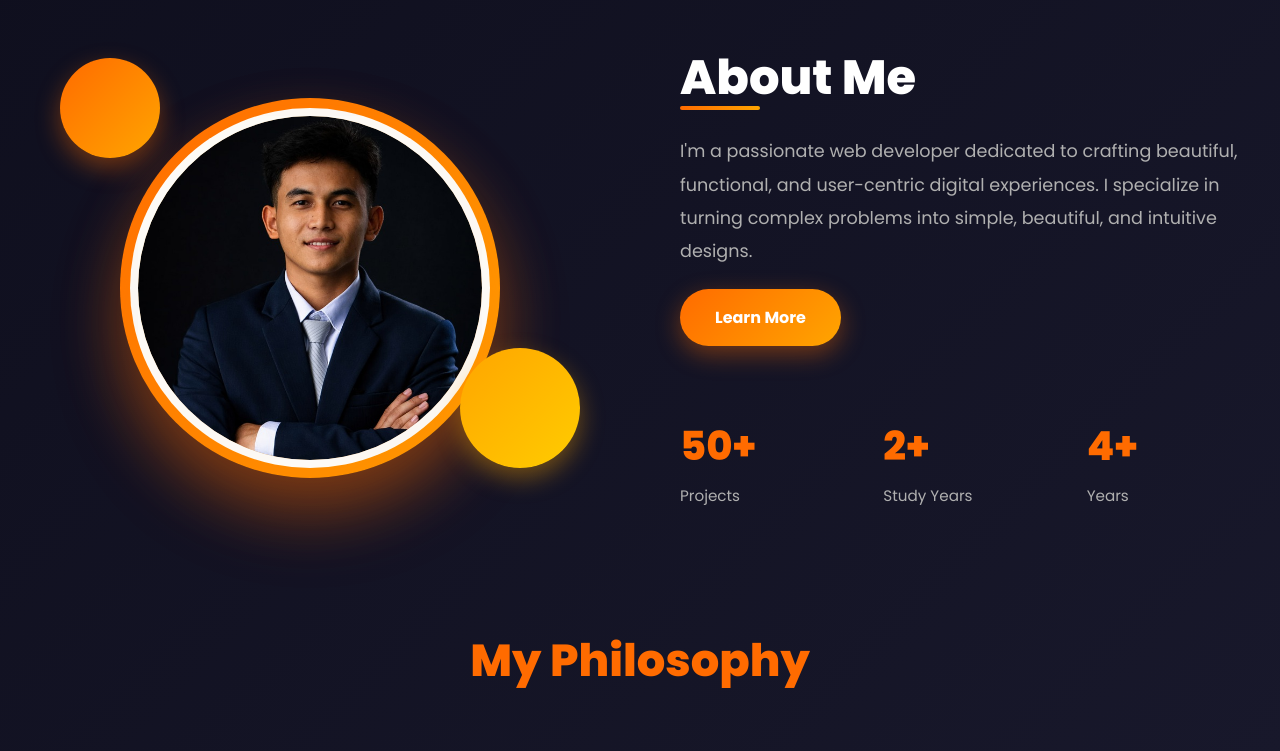
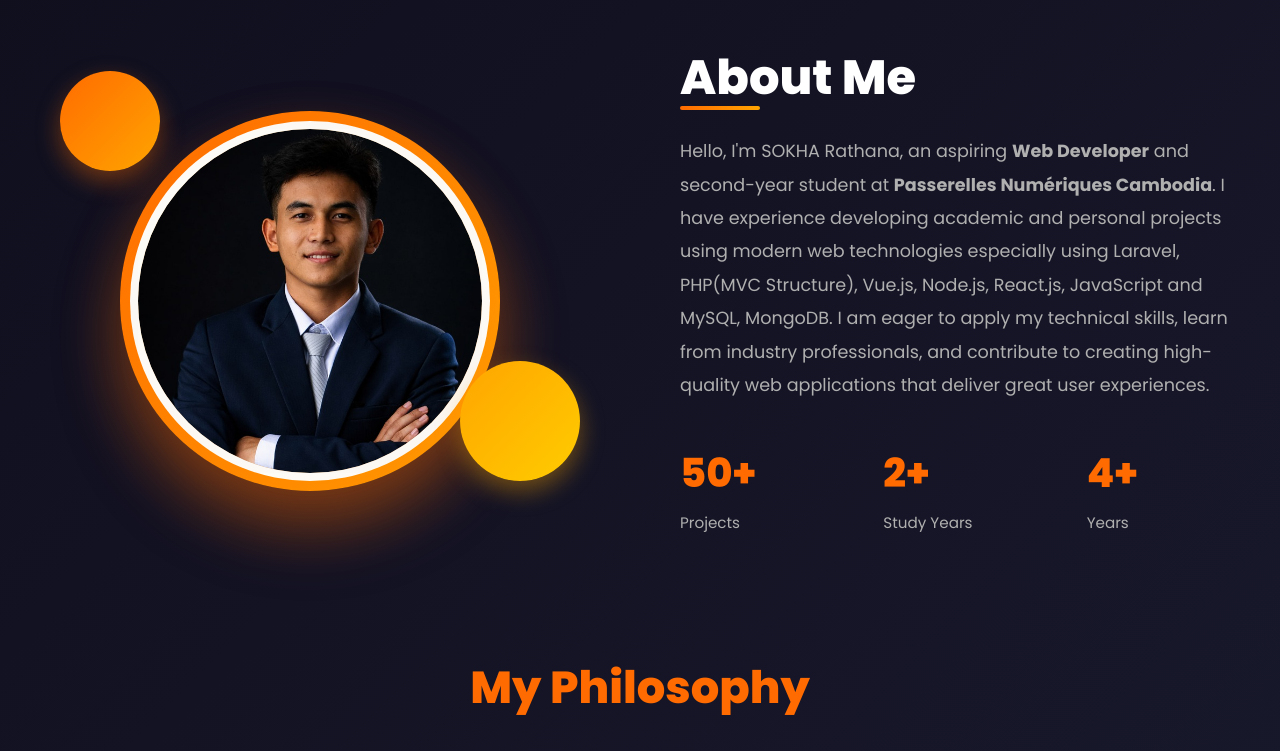
Before and after one commit to Rathana-SOKHA/my_portfolio, a React (Vite) app: page / in a window 1280 px wide. Shown: the part 880-1631 px from the top of the page. Built offline with nearby package versions, Linux system fonts and the light colour scheme.

Commit message:
update text about page

```diff
--- a/src/components/About.jsx
+++ b/src/components/About.jsx
@@ -1,24 +1,23 @@
-import '../styles/About.css';
+import "../styles/About.css";
 import profileImage from "../assets/profile.png";
 
 const About = () => {
-  const skills = [
-    { category: 'Frontend', items: ['React', 'JavaScript', 'CSS3', 'Vite', 'Responsive Design'] },
-    { category: 'Tools & Platforms', items: ['Git', 'VS Code', 'GitHub', 'npm', 'Figma'] },
-    { category: 'Specialties', items: ['UI/UX', 'Performance Optimization', 'Web Standards', 'Component Architecture'] }
-  ];
+  // const skills = [
+  //   { category: 'Frontend', items: ['React', 'JavaScript', 'CSS3', 'Vite', 'Responsive Design'] },
+  //   { category: 'Tools & Platforms', items: ['Git', 'VS Code', 'GitHub', 'npm', 'Figma'] },
+  //   { category: 'Specialties', items: ['UI/UX', 'Performance Optimization', 'Web Standards', 'Component Architecture'] }
+  // ];
 
-  const experience = [
-    { year: '2023-Present', title: 'Senior Frontend Developer', company: 'Tech Innovators Inc.' },
-    { year: '2021-2023', title: 'Frontend Developer', company: 'Digital Solutions Co.' },
-    { year: '2020-2021', title: 'Junior Developer', company: 'StartUp Labs' }
-  ];
+  // const experience = [
+  //   { year: '2023-Present', title: 'Senior Frontend Developer', company: 'Tech Innovators Inc.' },
+  //   { year: '2021-2023', title: 'Frontend Developer', company: 'Digital Solutions Co.' },
+  //   { year: '2020-2021', title: 'Junior Developer', company: 'StartUp Labs' }
+  // ];
 
   return (
     <section className="about-section" id="about">
       {/* Main About Section */}
       <div className="about-container">
-
         {/* Bio Section - Image Left, Content Right */}
         <div className="bio-section">
           <div className="bio-image">
@@ -30,21 +29,24 @@ const About = () => {
           </div>
           <div className="bio-content">
             <h1>About Me</h1>
-            <span id='line'></span>
+            <span id="line"></span>
             <p className="bio-description">
-              I'm a passionate web developer dedicated to crafting beautiful, functional, and user-centric digital experiences. I specialize in turning complex problems into simple, beautiful, and intuitive designs.
+              Hello, I'm SOKHA Rathana, an aspiring <b>Web Developer</b> and
+              second-year student at <b>Passerelles Numériques Cambodia</b>. I have
+              experience developing academic and personal projects using modern
+              web technologies especially using Laravel, PHP(MVC Structure), Vue.js, Node.js, React.js, JavaScript and MySQL, MongoDB. I am eager to apply my technical skills, learn
+              from industry professionals, and contribute to creating
+              high-quality web applications that deliver great user experiences.
             </p>
             {/* <p className="bio-highlight">
               With 4+ years of experience building responsive web applications, I transform ideas into stunning digital solutions.
             </p> */}
-            <div className="bio-buttons">
-              <button className="btn btn-primary">
-                Learn More
+            {/* <div className="bio-buttons">
+              <button className="btn btn-primary">Learn More</button>
+              <button className="btn btn-secondary">
+                <span>✉</span> Get in Touch
               </button>
-              {/* <button className="btn btn-secondary">
-                <span>✉</span> Get in Touch
-              </button> */}
-            </div>
+            </div> */}
             <div className="bio-stats">
               <div className="stat">
                 <h3>50+</h3>
@@ -69,22 +71,31 @@ const About = () => {
             <div className="philosophy-card">
               <div className="card-icon">💡</div>
               <h3>Innovative Solutions</h3>
-              <p>I believe in pushing boundaries and finding creative solutions to complex problems.</p>
+              <p>
+                I believe in pushing boundaries and finding creative solutions
+                to complex problems.
+              </p>
             </div>
             <div className="philosophy-card">
               <div className="card-icon">⚡</div>
               <h3>Performance First</h3>
-              <p>Speed and efficiency are at the heart of every project I create.</p>
+              <p>
+                Speed and efficiency are at the heart of every project I create.
+              </p>
             </div>
             <div className="philosophy-card">
               <div className="card-icon">👥</div>
               <h3>User Focused</h3>
-              <p>The end user's experience is always my primary consideration.</p>
+              <p>
+                The end user's experience is always my primary consideration.
+              </p>
             </div>
             <div className="philosophy-card">
               <div className="card-icon">📚</div>
               <h3>Continuous Learning</h3>
-              <p>Technology evolves, and so do I. Always learning and improving.</p>
+              <p>
+                Technology evolves, and so do I. Always learning and improving.
+              </p>
             </div>
           </div>
         </div>
--- a/src/components/Contact.jsx
+++ b/src/components/Contact.jsx
@@ -42,9 +42,9 @@ const Contact = () => {
   ];
 
   const contactInfo = [
-    { icon: '📧', title: 'Email', value: 'your.email@example.com', link: 'mailto:your.email@example.com' },
+    { icon: '📧', title: 'Email', value: 'rathana.sokha@student.passerellesnumeriques.org', link: 'mailto:your.email@example.com' },
     { icon: '📱', title: 'Phone', value: '+1 (555) 123-4567', link: 'tel:+15551234567' },
-    { icon: '📍', title: 'Location', value: 'City, Country', link: '#' }
+    { icon: '📍', title: 'Location', value: '', link: '#' }
   ];
 
   return (
@@ -53,8 +53,8 @@ const Contact = () => {
         {/* Section Header */}
         <div className="contact-header">
           <h2>Get In Touch</h2>
-          <span className="header-underline"></span>
-          <p className="section-subtitle">Let's discuss your project or just say hello!</p>
+          {/* <span className="header-underline"></span>
+          <p className="section-subtitle">Let's discuss your project or just say hello!</p> */}
         </div>
 
         <div className="contact-content">
--- a/src/components/Education.jsx
+++ b/src/components/Education.jsx
@@ -43,8 +43,8 @@ const Education = () => {
         {/* Section Header */}
         <div className="education-header">
           <h2>Education & Certifications</h2>
-          <span className="header-underline"></span>
-          <p className="section-subtitle">My academic journey and professional certifications</p>
+          {/* <span className="header-underline"></span>
+          <p className="section-subtitle">My academic journey and professional certifications</p> */}
         </div>
 
         <div className="education-content">
--- a/src/components/HeroSection.jsx
+++ b/src/components/HeroSection.jsx
@@ -43,7 +43,7 @@ export default function HeroSection() {
               <i className="fab fa-facebook"></i>
             </a>
             <a
-              href="https://t.me/Rathanacoding"
+              href="https://t.me/rathana_dev"
               className="social-link telegram"
               title="Telegram"
             >
--- a/src/components/Projects.jsx
+++ b/src/components/Projects.jsx
@@ -56,7 +56,7 @@ const Projects = () => {
     },
     {
       id: 6,
-      title: 'Streaming App UI',
+      title: 'Personal Portfolio',
       description: 'A sleek streaming application interface with video player, recommendations engine, and user-friendly navigation. Optimized for all device sizes.',
       tech: ['HTML', 'CSS','React.js'],
       link: 'https://my-portfolio-sooty-sigma-90.vercel.app/',
@@ -72,7 +72,7 @@ const Projects = () => {
         <div className="projects-header">
           <h2>Featured Projects</h2>
           <span className="header-underline"></span>
-          <p className="section-subtitle">Explore some of my latest work and side projects</p>
+          {/* <p className="section-subtitle">Explore some of my latest work and side projects</p> */}
         </div>
 
         {/* Projects Grid */}
```
